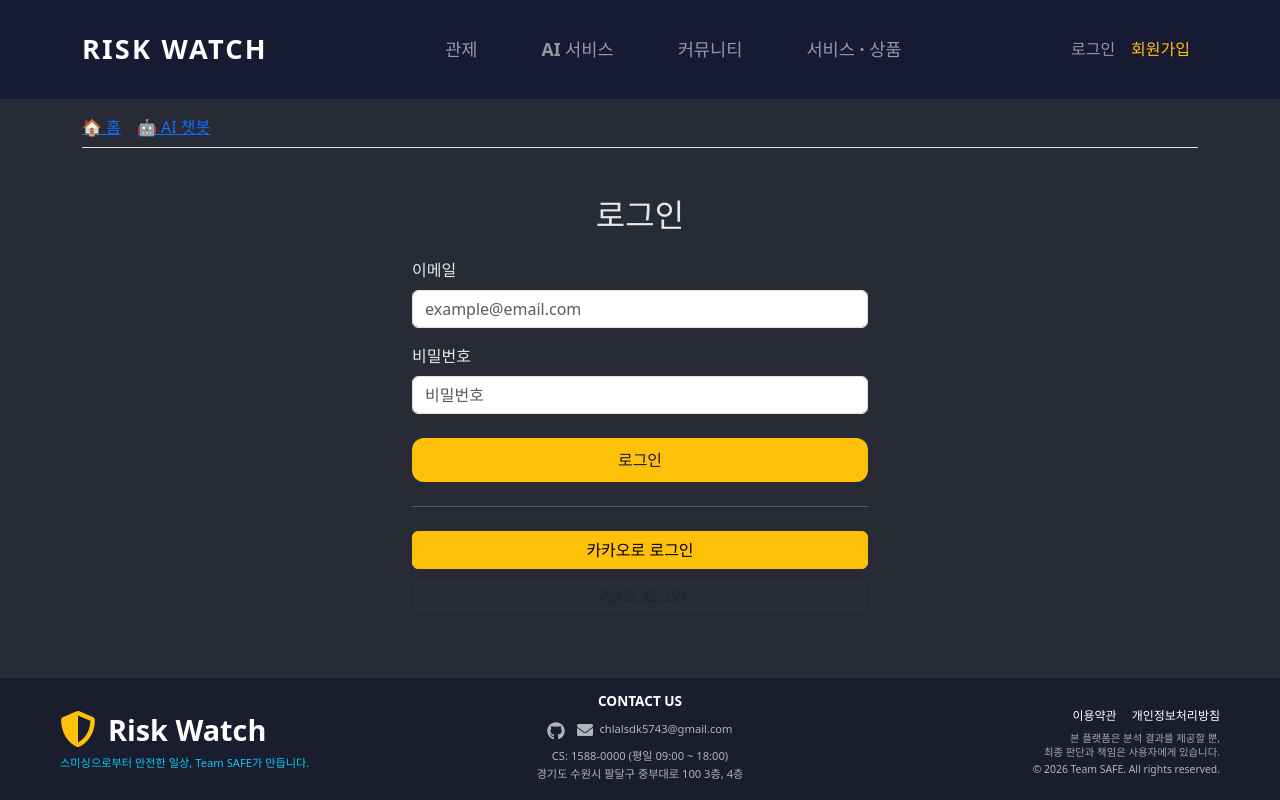
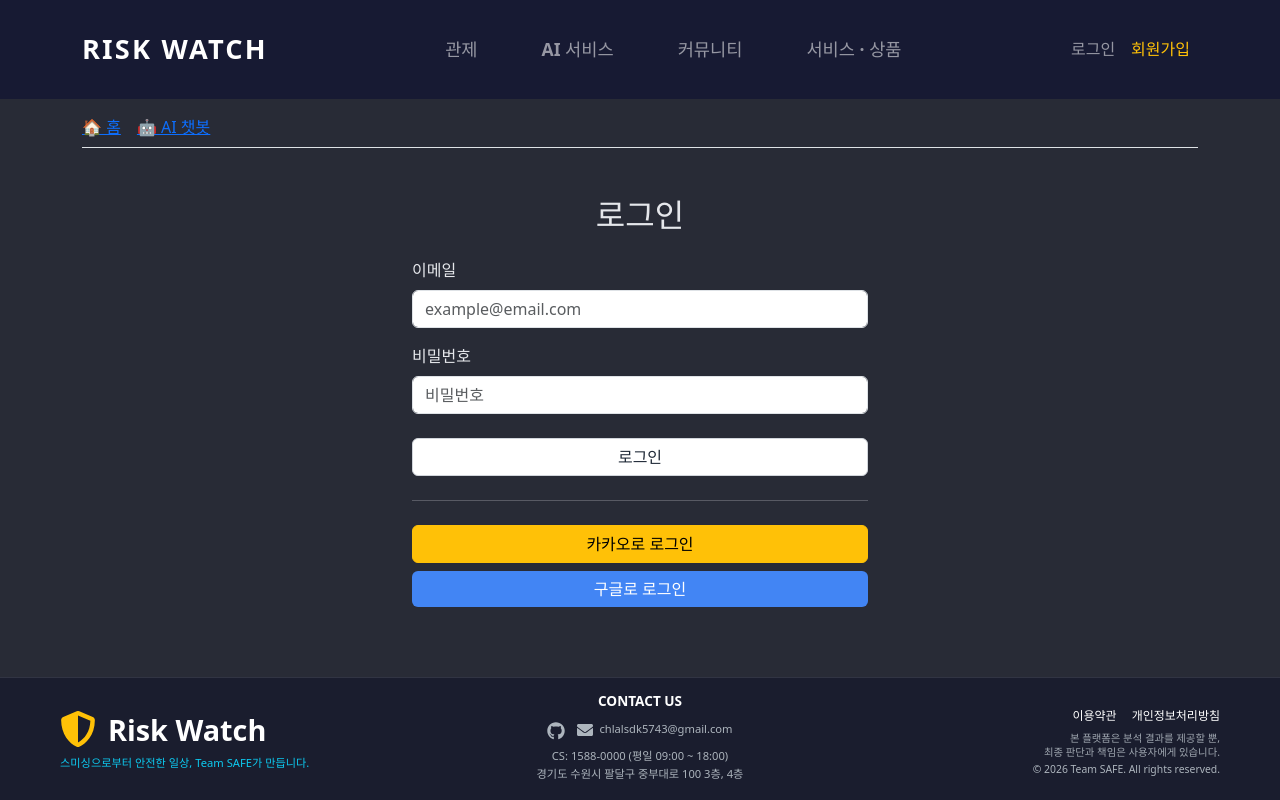
Before and after one commit to mmmina1/safe-project, a React app in the folder frontend/: page /login in a window 1280 px wide. Built offline with nearby package versions, Linux system fonts and the light colour scheme; no server answers; the HTML template or start-up script is replaced by a standard one.

Commit message:
2/2 16:23 로그인

```diff
--- a/frontend/src/App.css
+++ b/frontend/src/App.css
@@ -55,3 +55,36 @@ footer {
   flex-shrink: 0;
   width: 100%;
 }
+
+/* footer는 아래에 붙게 */
+footer {
+  margin-top: auto;
+  flex-shrink: 0;
+  width: 100%;
+}
+
+.btn-google {
+  background-color: #4285f4; /* Google Blue */
+  color: #ffffff;
+  border: none;
+  font-weight: 600;
+}
+
+.btn-google:hover,
+.btn-google:focus {
+  background-color: #3367d6;
+  color: #ffffff;
+}
+
+.btn-login-default {
+  background-color: #ffffff;
+  color: #1f2937;          /* 거의 블랙에 가까운 다크 */
+  border: 1px solid #d1d5db;
+  font-weight: 600;
+}
+
+.btn-login-default:hover,
+.btn-login-default:focus {
+  background-color: #f9fafb;
+  border-color: #9ca3af;
+}
--- a/frontend/src/pages/LoginPage.jsx
+++ b/frontend/src/pages/LoginPage.jsx
@@ -86,10 +86,11 @@ function LoginPage() {
   // 카카오 로그인 버튼 클릭 시
   const handleKakaoLogin = () => {
     const kakaoAuthUrl =
-      `https://kauth.kakao.com/oauth/authorize?` +
+      'https://kauth.kakao.com/oauth/authorize?' +
       `client_id=${KAKAO_CLIENT_ID}` +
       `&redirect_uri=${encodeURIComponent(KAKAO_REDIRECT_URI)}` +
-      `&response_type=code`;
+      '&response_type=code' +
+      '&prompt=login'; // 매번 계정 선택/로그인 강제
 
     window.location.href = kakaoAuthUrl;
   };
@@ -135,6 +136,7 @@ function LoginPage() {
             placeholder="example@email.com"
             value={email}
             onChange={(e) => setEmail(e.target.value)}
+            autoComplete="off"           // 브라우저 자동완성 방지
           />
         </div>
 
@@ -147,12 +149,13 @@ function LoginPage() {
             placeholder="비밀번호"
             value={password}
             onChange={(e) => setPassword(e.target.value)}
+            autoComplete="new-password"  // 브라우저 자동완성 방지
           />
         </div>
 
         <button
           type="submit"
-          className="btn btn-primary w-100"
+          className="btn btn-login-default w-100"
           disabled={loading}
         >
           {loading ? '처리 중...' : '로그인'}
@@ -174,7 +177,7 @@ function LoginPage() {
       {/* 구글 로그인 버튼 */}
       <button
         type="button"
-        className="btn btn-outline-dark w-100"
+        className="btn btn-google w-100"
         onClick={handleGoogleLogin}
       >
         구글로 로그인
```
